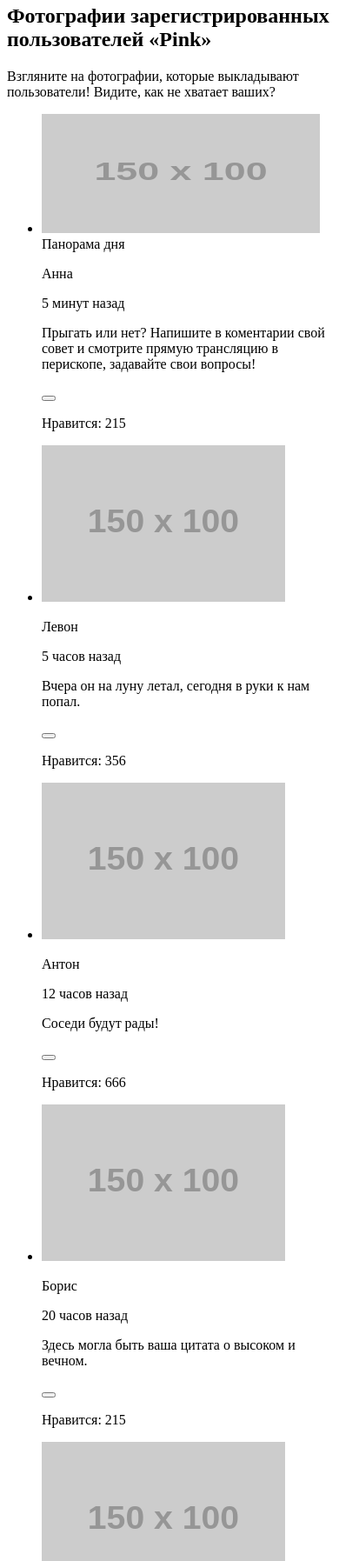
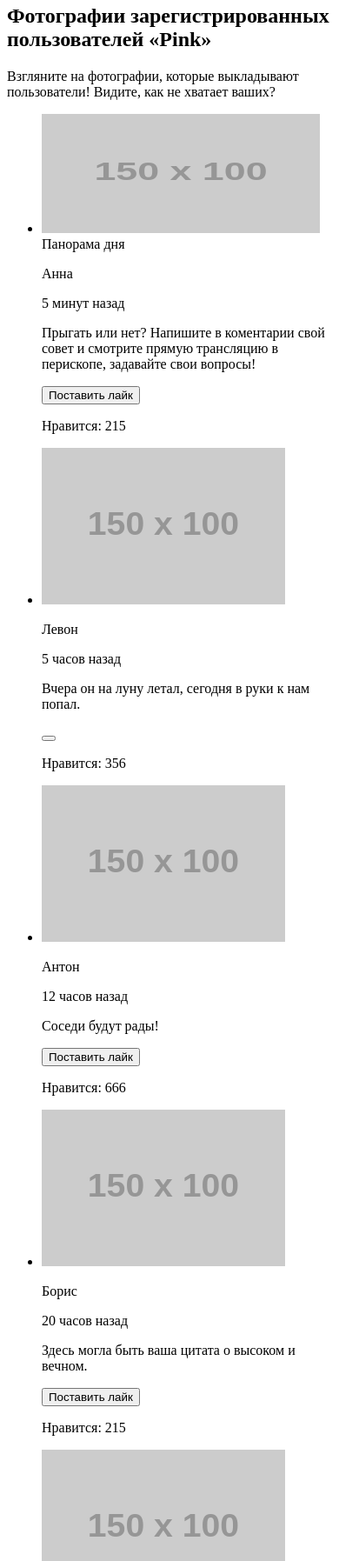
Before and after one commit to yeellowfish16/58976-pink, a website: page source/photos.html in a window 390 px wide. Shown: the part 205-2000 px from the top of the page at 87% size. Drawn offline with Linux system fonts and the light colour scheme; placeholder pictures from the web are drawn by us.

Commit message:
fix buttons and main links

```diff
--- a/source/photos.html
+++ b/source/photos.html
@@ -6,12 +6,11 @@
   </head>
   <body>
     <header class="page-header">
-      <a class="page-header__logo">
+      <a class="page-header__logo" href="index.html">
         <img class="page-header__logo-image" src="http://placehold.it/150x100" width="75" height="22" alt="Приложение «Pink»">
       </a>
       <nav class="main-nav">
         <button class="main-nav__toggle main-nav__toggle--open" type="button">Открыть меню</button>
-        <button class="main-nav__toggle main-nav__toggle--close" type="button">Закрыть меню</button>
         <div class="main-nav__wrapper">
           <ul class="main-nav__list site-list">
             <li class="site-list__item">
@@ -45,7 +44,9 @@
               <p class="photos__author">Анна</p>
               <p class="photos__time">5 минут назад</p>
               <p class="photos__description">Прыгать или нет? Напишите в коментарии свой совет и смотрите прямую трансляцию в перископе, задавайте свои вопросы!</p>
-              <button type="button" class="photos__like-btn" value="Поставить лайк"></button>
+              <button type="button" class="photos__like-btn" value="Поставить лайк">
+                <span class="visually-hidden">Поставить лайк</span>
+              </button>
               <p class="photos__like">Нравится: 215</p>
             </div>
           </li>
@@ -65,7 +66,9 @@
               <p class="photos__author">Антон</p>
               <p class="photos__time">12 часов назад</p>
               <p class="photos__description">Соседи будут рады!</p>
-              <button type="button" class="photos__like-btn" value="Поставить лайк"></button>
+              <button type="button" class="photos__like-btn" value="Поставить лайк">
+                <span class="visually-hidden">Поставить лайк</span>
+              </button>
               <p class="photos__like">Нравится: 666</p>
             </div>
           </li>
@@ -75,7 +78,9 @@
               <p class="photos__author">Борис</p>
               <p class="photos__time">20 часов назад</p>
               <p class="photos__description">Здесь могла быть ваша цитата о высоком и вечном.</p>
-              <button type="button" class="photos__like-btn" value="Поставить лайк"></button>
+              <button type="button" class="photos__like-btn" value="Поставить лайк">
+                <span class="visually-hidden">Поставить лайк</span>
+              </button>
               <p class="photos__like">Нравится: 215</p>
             </div>
           </li>
@@ -85,7 +90,9 @@
               <p class="photos__author">Сергей</p>
               <p class="photos__time">25 часов назад</p>
               <p class="photos__description">Самая кубанская в мире!</p>
-              <button type="button" class="photos__like-btn" value="Поставить лайк"></button>
+              <button type="button" class="photos__like-btn" value="Поставить лайк">
+                <span class="visually-hidden">Поставить лайк</span>
+              </button>
               <p class="photos__like">Нравится: 4</p>
             </div>
           </li>
@@ -95,7 +102,9 @@
               <p class="photos__author">Максим</p>
               <p class="photos__time">40 часов назад</p>
               <p class="photos__description">Где снег-то?</p>
-              <button type="button" class="photos__like-btn" value="Поставить лайк"></button>
+              <button type="button" class="photos__like-btn" value="Поставить лайк">
+                <span class="visually-hidden">Поставить лайк</span>
+              </button>
               <p class="photos__like">Нравится: 150</p>
             </div>
           </li>
@@ -105,7 +114,9 @@
               <p class="photos__author">Надежда</p>
               <p class="photos__time">45 часов назад</p>
               <p class="photos__description">Всем GM и взаимные лайки!</p>
-              <button type="button" class="photos__like-btn" value="Поставить лайк"></button>
+              <button type="button" class="photos__like-btn" value="Поставить лайк">
+                <span class="visually-hidden">Поставить лайк</span>
+              </button>
               <p class="photos__like">Нравится: 2560</p>
             </div>
           </li>
@@ -135,24 +146,24 @@
         <ul class="socials__list">
           <li class="socials__item">
             <a class="socials__link socials__link--twitter" href="#">
-              <span class="visualy-hidden">Twitter</span>
+              <span class="visually-hidden">Twitter</span>
             </a>
           </li>
           <li class="socials__item">
             <a class="socials__link socials__link--facebook" href="#">
-              <span class="visualy-hidden">Facebook</span>
+              <span class="visually-hidden">Facebook</span>
             </a>
           </li>
           <li class="socials__item">
             <a class="socials__link socials__link--youtube" href="#">
-              <span class="visualy-hidden">Youtube</span>
+              <span class="visually-hidden">Youtube</span>
             </a>
           </li>
         </ul>
       </div>
       <p class="dev-info page-footer__dev-info">Разработано
         <a class="dev-info__link" href="https://htmlacademy.ru/intensive/adaptive">
-          <span class="visualy-hidden">HTML Academy</span>
+          <span class="visually-hidden">HTML Academy</span>
         </a>
       </p>
     </footer>
```
Also changed, not shown: source/form.html (+5 -6 lines).
